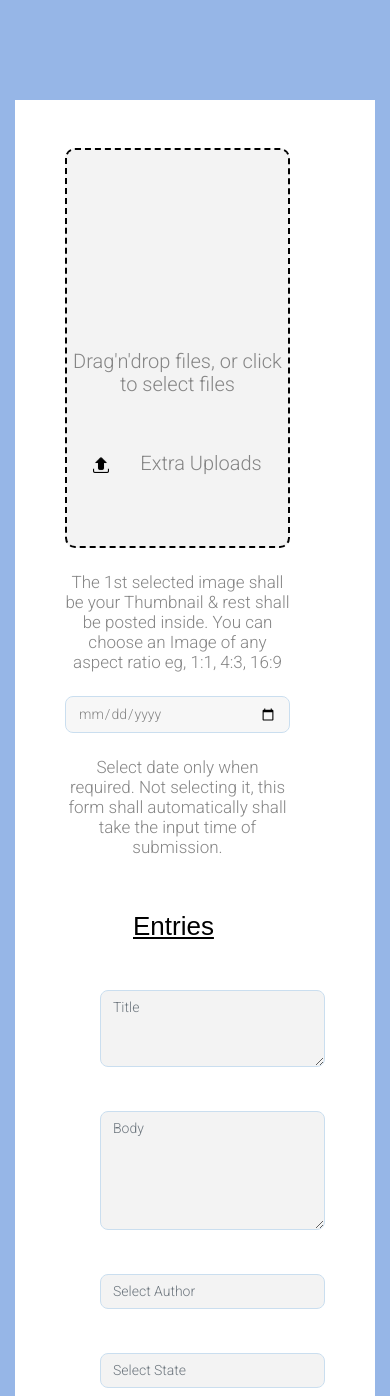
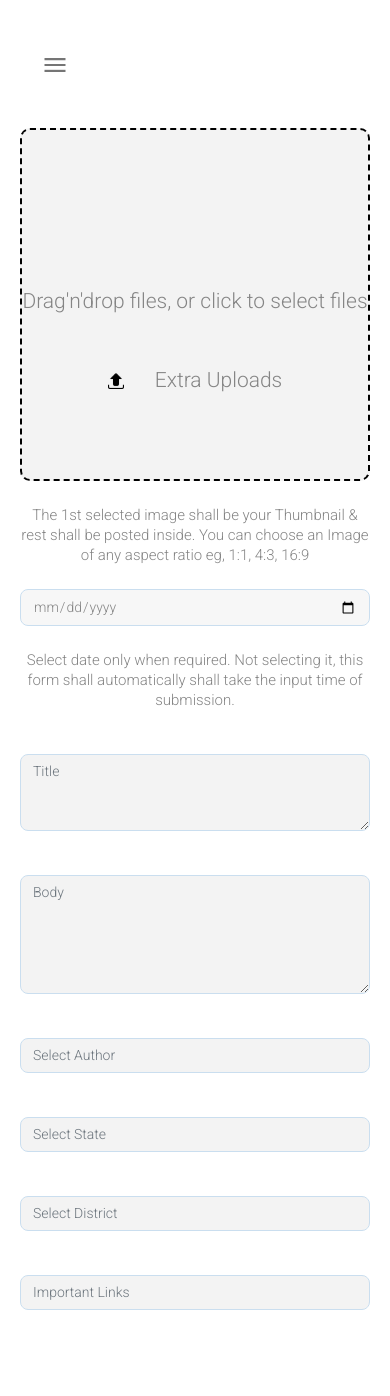
Before and after one commit to ritika020/admin_pages, a React (Create React App) app: page /centralNews in a window 390 px wide. Shown: the top 1396 px of the page. Built offline with nearby package versions, Linux system fonts and the light colour scheme.

Commit message:
mobile view done

```diff
--- a/src/App.css
+++ b/src/App.css
@@ -1,10 +1,9 @@
 .App {
   text-align: center;
-  background-color: #96B6E7;
+  background-color: #96b6e7;
   padding-top: 100px;
   padding-bottom: 100px;
 }
-
 
 .App-logo {
   height: 40vmin;
@@ -40,3 +39,12 @@
     transform: rotate(360deg);
   }
 }
+
+@media (max-width: 500px) {
+  .App {
+    background-color: white;
+    padding-top: 50px;
+    padding-bottom: 60px;
+    text-align:left;
+  }
+}
--- a/src/DragDrop/DragDrop.css
+++ b/src/DragDrop/DragDrop.css
@@ -33,3 +33,18 @@
 .Admin_arrow {
   padding-right: 31px;
 }
+
+@media (max-width: 500px) {
+  .dropzone {
+    height: 353px;
+  }
+  .Admin_text {
+    text-align: center;
+    font-size: 21px;
+    padding-top: 160px;
+  }
+  .Admin_text1 {
+    font-size: 21px;
+    text-align: center;
+  }
+}
--- a/src/branch/branch.css
+++ b/src/branch/branch.css
@@ -28,27 +28,23 @@ textarea:not(:placeholder-shown) + span {
   color: #495057;
   padding: 0.175rem 0.5rem;
 }
-  .placeholder{
-    font-family: "Roboto",sans-serif;
+.placeholder {
+  font-family: "Roboto", sans-serif;
   font-style: normal;
   font-weight: 500;
   font-size: 22px;
   line-height: 26px;
   color: #858585;
-
 }
 .form__main {
   padding: 0 !important;
   /* border-color: #96B6E7; */
-
-
 }
-  .branch__mainDiv{
-    background-color: #96B6E7;
-
+.branch__mainDiv {
+  background-color: #96b6e7;
 }
-  .branch__secDiv{
-    background-color:white;
+.branch__secDiv {
+  background-color: white;
   /* margin: 10px; */
 }
 .form-control {
@@ -61,7 +57,7 @@ textarea:not(:placeholder-shown) + span {
   line-height: 21px;
   font-style: normal;
   font-weight: normal;
-    font-family: "Roboto",sans-serif;
+  font-family: "Roboto", sans-serif;
   color: white;
   background-color: rgba(236, 236, 236, 0.4);
   background-clip: padding-box;
@@ -70,14 +66,14 @@ textarea:not(:placeholder-shown) + span {
   transition: border-color 0.15s ease-in-out, box-shadow 0.15s ease-in-out;
 }
 
-  .branch__col1{
+.branch__col1 {
   padding-right: 50px;
 }
-  .branch__col2{
+.branch__col2 {
   padding-left: 50px;
 }
 
-  .branch__head{
+.branch__head {
   font-family: "Poppins", sans-serif;
   text-decoration: underline;
   font-size: 26px;
@@ -88,41 +84,39 @@ textarea:not(:placeholder-shown) + span {
   text-align: left;
   color: #000000;
   padding-left: 33px;
-
 }
 
-  .branch__title{
+.branch__title {
   margin-top: 44px;
   background-color: rgba(236, 236, 236, 0.4);
   border-radius: 10px;
 }
 
-  .branch__body{
-    margin-top: 44px;
-    background-color: rgba(236, 236, 236, 0.4);
-    border-radius: 10px;
-
-  }
-
-  .branch__mentionAuthor{
+.branch__body {
   margin-top: 44px;
   background-color: rgba(236, 236, 236, 0.4);
   border-radius: 10px;
 }
 
-  .branch__selectState{
+.branch__mentionAuthor {
   margin-top: 44px;
   background-color: rgba(236, 236, 236, 0.4);
   border-radius: 10px;
 }
 
-  .branch__selectDistrict{
+.branch__selectState {
   margin-top: 44px;
   background-color: rgba(236, 236, 236, 0.4);
   border-radius: 10px;
 }
 
-  .branch__selectBranch{
+.branch__selectDistrict {
+  margin-top: 44px;
+  background-color: rgba(236, 236, 236, 0.4);
+  border-radius: 10px;
+}
+
+.branch__selectBranch {
   margin-top: 44px;
   background-color: rgba(236, 236, 236, 0.4);
   border-radius: 10px;
@@ -151,30 +145,28 @@ textarea:not(:placeholder-shown) + span {
   color: #858585;
 }
 
-  .Branch_text {
+/* .Branch_text {
   /* width: 501px;
-    height: 60px; */
+    height: 60px;
+} */
 
-
-}
-
-.branch_submit{
+.branch_submit {
   width: 202px;
   height: 55px;
-  background: #96B6E7;
+  background: #96b6e7;
   border-radius: 20px;
 }
 
-.branch__button{
+.branch__button {
   margin-top: 100px;
   text-align: center;
   margin-bottom: 40px;
 }
 
-.branch__upload {
+/* .branch__upload {
   /* margin-bottom: 73px;
-    margin-top: 82px;*/
-}
+    margin-top: 82px;
+} */
 
 .branch__text1 {
   font-family: Roboto;
@@ -186,9 +178,9 @@ textarea:not(:placeholder-shown) + span {
   color: #858585;
 }
 
-.branch__date {
-    /* margin-bottom: 43px; */
-  }
+/* .branch__date {
+  margin-bottom: 43px;
+} */
 
 .branch__text2 {
   /* margin-bottom: 106px; */
@@ -200,30 +192,57 @@ textarea:not(:placeholder-shown) + span {
   text-align: center;
   color: #858585;
 }
-  .branch__impLinks{
+/* .branch__impLinks {
+} */
 
-  }
-
-  .Admin_branch_authorI{
+.Admin_branch_authorI {
   height: 80px;
 }
 
-  .downloads_submit{
+.downloads_submit {
   width: 202px;
   height: 55px;
-    background: #96B6E7;
+  background: #96b6e7;
   border-radius: 20px;
 }
 
-  .downloads__button{
+.downloads__button {
   margin-top: 100px;
   text-align: center;
   padding-bottom: 40px;
   margin-bottom: 0 !important;
 }
 
-  .branch__sec{
+.branch__sec {
   background-color: white;
   padding-left: 50px;
-    padding-right: 50px ;
+  padding-right: 50px;
 }
+
+@media (max-width: 500px) {
+  .branch__col1 {
+    padding-left: 0px;
+    padding-right: 0px;
+  }
+  .branch__col2 {
+    padding-left: 0px;
+    padding-right: 0px;
+  }
+  .branch__head {
+    display: none;
+  }
+  .branch__sec {
+    padding-right: 20px;
+    padding-left: 20px;
+  }
+  .branch__text1 {
+    font-size: 15px;
+  }
+  .branch__text2 {
+    font-size: 15px;
+  }
+  .branch__menu {
+    width: 28px;
+    height: 28px;
+  }
+}
--- a/src/branch/branch.js
+++ b/src/branch/branch.js
@@ -1,6 +1,7 @@
 import React from "react";
 import DragDrop from "../DragDrop/DragDrop";
 import "./branch.css";
+import menu from "../Images/hamburger.png";
 
 class branch extends React.Component {
 
@@ -9,6 +10,7 @@ class branch extends React.Component {
     return (
         <div className="container">
         <div className="branch__sec">
+          <img src={menu} className="branch__menu align-items-start"></img>
         <div className="form__main row align-items-end">
         <div className="branch__col1 col-md-6 col-12">
 
--- a/src/central/central.css
+++ b/src/central/central.css
@@ -32,20 +32,18 @@ span {
   padding: 0.175rem 0.5rem;
 }
 
-  .placeholder{
-    font-family: "Roboto",sans-serif;
+.placeholder {
+  font-family: "Roboto", sans-serif;
   font-style: normal;
   font-weight: 500;
   font-size: 22px;
   line-height: 26px;
   color: #858585;
-
 }
 .form__main {
   padding: 0 !important;
-    border-color: #96B6E7;
+  border-color: #96b6e7;
   border: 100px;
-
 }
 
 .form-control {
@@ -56,7 +54,7 @@ span {
   line-height: 21px;
   font-style: normal;
   font-weight: normal;
-    font-family: "Roboto",sans-serif;
+  font-family: "Roboto", sans-serif;
   color: white;
   background-color: rgba(236, 236, 236, 0.4);
   background-clip: padding-box;
@@ -65,14 +63,14 @@ span {
   transition: border-color 0.15s ease-in-out, box-shadow 0.15s ease-in-out;
 }
 
-  .central__col1{
+.central__col1 {
   padding-right: 50px;
 }
-  .central__col2{
+.central__col2 {
   padding-left: 50px;
 }
 
-  .central__head{
+.central__head {
   font-family: "Poppins", sans-serif;
   text-decoration: underline;
   font-size: 26px;
@@ -84,40 +82,38 @@ span {
   color: #000000;
   padding-left: 33px;
   padding-top: 50px;
-
 }
 
-  .central__title{
+.central__title {
   margin-top: 44px;
   background-color: rgba(236, 236, 236, 0.4);
   border-radius: 10px;
 }
 
-  .central__body{
-    margin-top: 44px;
-    background-color: rgba(236, 236, 236, 0.4);
-    border-radius: 10px;
-
-  }
-
-  .central__selectAuthor{
-    margin-top: 44px;
-    background-color: rgba(236, 236, 236, 0.4);
-    border-radius: 10px;
-  }
-  .central__selectState{
+.central__body {
   margin-top: 44px;
   background-color: rgba(236, 236, 236, 0.4);
   border-radius: 10px;
 }
 
-  .central__selectBranch{
+.central__selectAuthor {
+  margin-top: 44px;
+  background-color: rgba(236, 236, 236, 0.4);
+  border-radius: 10px;
+}
+.central__selectState {
   margin-top: 44px;
   background-color: rgba(236, 236, 236, 0.4);
   border-radius: 10px;
 }
 
-  .central__impLinks{
+.central__selectBranch {
+  margin-top: 44px;
+  background-color: rgba(236, 236, 236, 0.4);
+  border-radius: 10px;
+}
+
+.central__impLinks {
   margin-top: 44px;
   background-color: rgba(236, 236, 236, 0.4);
   border-radius: 10px;
@@ -142,29 +138,29 @@ span {
   line-height: 21px;
   color: #858585;
 }
-  .Central_text {
-    /* width: 501px;
-    height: 60px; */
+/* .Central_text {
+     width: 501px;
+    height: 60px;
 
 
-}
-.central_submit1{
+} */
+.central_submit1 {
   width: 202px;
   height: 55px;
-background: #96B6E7;
+  background: #96b6e7;
   border-radius: 20px;
 }
 
-.central__button{
+.central__button {
   margin-top: 100px;
   text-align: center;
   margin-bottom: 40px;
 }
-  .central__upload {
-    /* margin-bottom: 73px;
-    margin-top: 82px;*/
+/* .central__upload {
+     margin-bottom: 73px;
+    margin-top: 82px;
 
-  }
+  } */
 .central__text1 {
   font-family: Roboto;
   font-style: normal;
@@ -175,9 +171,9 @@ border-radius: 20px;
 
   color: #858585;
 }
-  .central__date {
-    /* margin-bottom: 43px; */
-  }
+/* .central__date {
+    margin-bottom: 43px;
+  } */
 .central__text2 {
   font-family: Roboto;
   font-style: normal;
@@ -189,25 +185,53 @@ border-radius: 20px;
   color: #858585;
 }
 
-
-
-  .downloads_submit{
+.downloads_submit {
   width: 202px;
   height: 55px;
-    background: #96B6E7;
+  background: #96b6e7;
   border-radius: 20px;
-
 }
 
-  .downloads__button{
+.downloads__button {
   margin-top: 100px;
   text-align: center;
   margin-bottom: 40px;
 }
 
-
-  .central__sec{
+.central__sec {
   background-color: white;
   padding-left: 50px;
-    padding-right: 50px ;
+  padding-right: 50px;
 }
+
+@media (max-width: 500px) {
+  .central__col1 {
+    padding-left: 0px;
+    padding-right: 0px;
+  }
+  .central__col2 {
+    padding-left: 0px;
+    padding-right: 0px;
+  }
+  .central__head {
+    display: none;
+  }
+  .central__sec {
+    padding-right: 20px;
+    padding-left: 20px;
+  }
+  .central__text1 {
+    font-size: 15px;
+  }
+  .central__text2 {
+    font-size: 15px;
+  }
+  .central__menu {
+    width: 28px;
+    height: 28px;
+  }
+  .central__hamburger {
+    background-color: white;
+    border: none;
+  }
+}
--- a/src/central/central.js
+++ b/src/central/central.js
@@ -1,6 +1,8 @@
 import React from "react";
 import "./central.css";
 import DragDrop from "../DragDrop/DragDrop";
+import menu from "../Images/hamburger.png";
+
 class central extends React.Component {
 
 
@@ -8,7 +10,7 @@ class central extends React.Component {
     return (
         <div className="container">
         <div className="central__sec">
-
+        <button className ="central__hamburger"><img src={menu} className="central__menu align-items-start"></img></button>
         <div className="form__main row">
         <div className="central__col1 col-md-6 col-12">
 
--- a/src/downloads/downloads.css
+++ b/src/downloads/downloads.css
@@ -32,20 +32,18 @@ span {
   padding: 0.175rem 0.5rem;
 }
 
-  .placeholder{
-    font-family: "Roboto",sans-serif;
+.placeholder {
+  font-family: "Roboto", sans-serif;
   font-style: normal;
   font-weight: 500;
   font-size: 22px;
   line-height: 26px;
   color: #858585;
-
 }
 .form__main {
   padding: 0 !important;
-    border-color: #96B6E7;
+  border-color: #96b6e7;
   border: 100px;
-
 }
 
 .form-control {
@@ -54,7 +52,7 @@ span {
   padding: 0.375rem 0.75rem;
   font-size: 14px;
   line-height: 21px;
-    font-family: "Roboto",sans-serif;
+  font-family: "Roboto", sans-serif;
   color: white;
   font-style: normal;
   font-weight: normal;
@@ -66,14 +64,14 @@ span {
   transition: border-color 0.15s ease-in-out, box-shadow 0.15s ease-in-out;
 }
 
-  .downloads__col1{
+.downloads__col1 {
   padding-right: 50px;
 }
-  .downloads__col2{
+.downloads__col2 {
   padding-left: 50px;
 }
 
-  .downloads__head{
+.downloads__head {
   font-family: "Poppins", sans-serif;
   text-decoration: underline;
   font-size: 26px;
@@ -85,22 +83,19 @@ span {
   color: #000000;
   padding-left: 33px;
   padding-top: 50px;
-
 }
 
-  .downloads__title{
+.downloads__title {
   margin-top: 44px;
   background-color: rgba(236, 236, 236, 0.4);
   border-radius: 10px;
 }
 
-  .downloads__body{
+.downloads__body {
   margin-top: 44px;
   background-color: rgba(236, 236, 236, 0.4);
   border-radius: 10px;
-
 }
-
 
 .downloads_upload {
   width: 100%;
@@ -121,33 +116,65 @@ span {
   line-height: 21px;
   color: #858585;
 }
-  .downloads_text {
-    /* width: 501px;
-    height: 60px; */
+/* .downloads_text {
+    width: 501px;
+    height: 60px;
 
 
-}
+} */
 
-.downloads_submit{
+.downloads_submit {
   width: 202px;
   height: 55px;
-  background: #96B6E7;
+  background: #96b6e7;
   border-radius: 20px;
 }
 
-.downloads__button{
+.downloads__button {
   margin-top: 100px;
   text-align: center;
   margin-bottom: 40px;
 }
-  .downloads__upload {
-    /* margin-bottom: 73px;
-    margin-top: 82px;*/
+/* .downloads__upload {
+     margin-bottom: 73px;
+    margin-top: 82px;
 
+  } */
+
+.downloads__sec {
+  background-color: white;
+  padding-left: 50px;
+  padding-right: 50px;
 }
 
-  .downloads__sec{
+@media (max-width: 500px) {
+  .downloads__col1 {
+    padding-left: 0px !important;
+    padding-right: 0px !important;
+  }
+  .downloads__col2 {
+    padding-left: 0px;
+    padding-right: 0px;
+  }
+  .downloads__head {
+    display: none;
+  }
+  .downloads__sec {
+    padding-right: 20px;
+    padding-left: 20px;
+  }
+  /* .downloads__text1 {
+    font-size: 15px;
+  }
+  .downloads__text2 {
+    font-size: 15px;
+  } */
+  .downloads__menu {
+    width: 28px;
+    height: 28px;
+  }
+  .downloads__hamburger {
     background-color: white;
-    padding-left: 50px;
-    padding-right: 50px ;
+    border: none;
   }
+}
--- a/src/downloads/downloads.js
+++ b/src/downloads/downloads.js
@@ -1,6 +1,7 @@
 import React from "react";
 import DragDrop from "../DragDrop/DragDrop";
 import "./downloads.css";
+import menu from "../Images/hamburger.png";
 
 class branch extends React.Component {
 
@@ -9,7 +10,7 @@ class branch extends React.Component {
     return (
         <div className="container">
                 <div className="downloads__sec">
-
+                <button className ="downloads__hamburger"><img src={menu} className="downloads__menu align-items-start"></img></button>
         <div className="form__main row ">
         <div className="downloads__col1 col-md-6 col-12">
             <div className="downloads__upload mt-5">
```
Also changed, not shown: src/Images/hamburger.png (added). Lines whose indentation alone changed are shown as unchanged.
